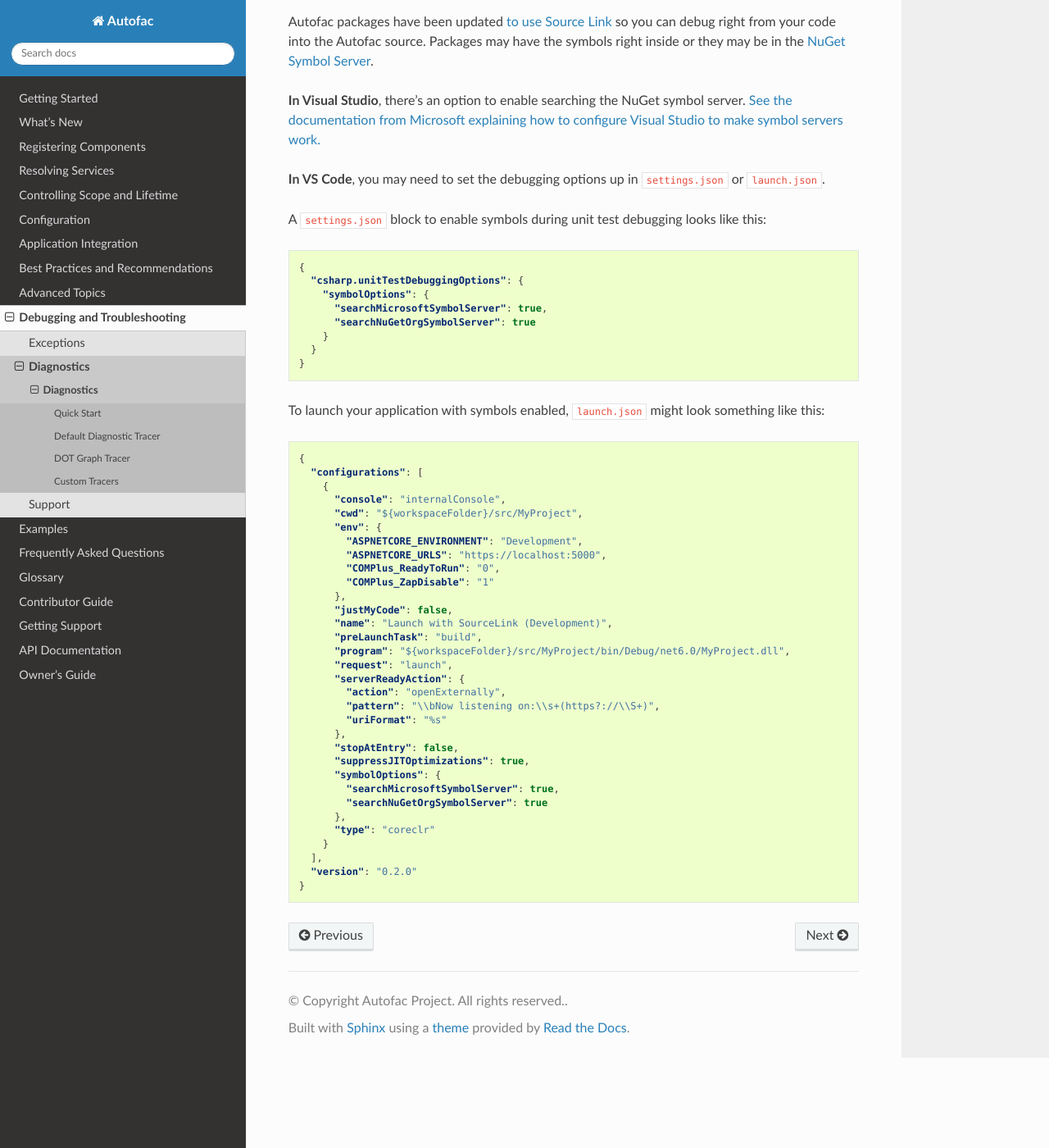
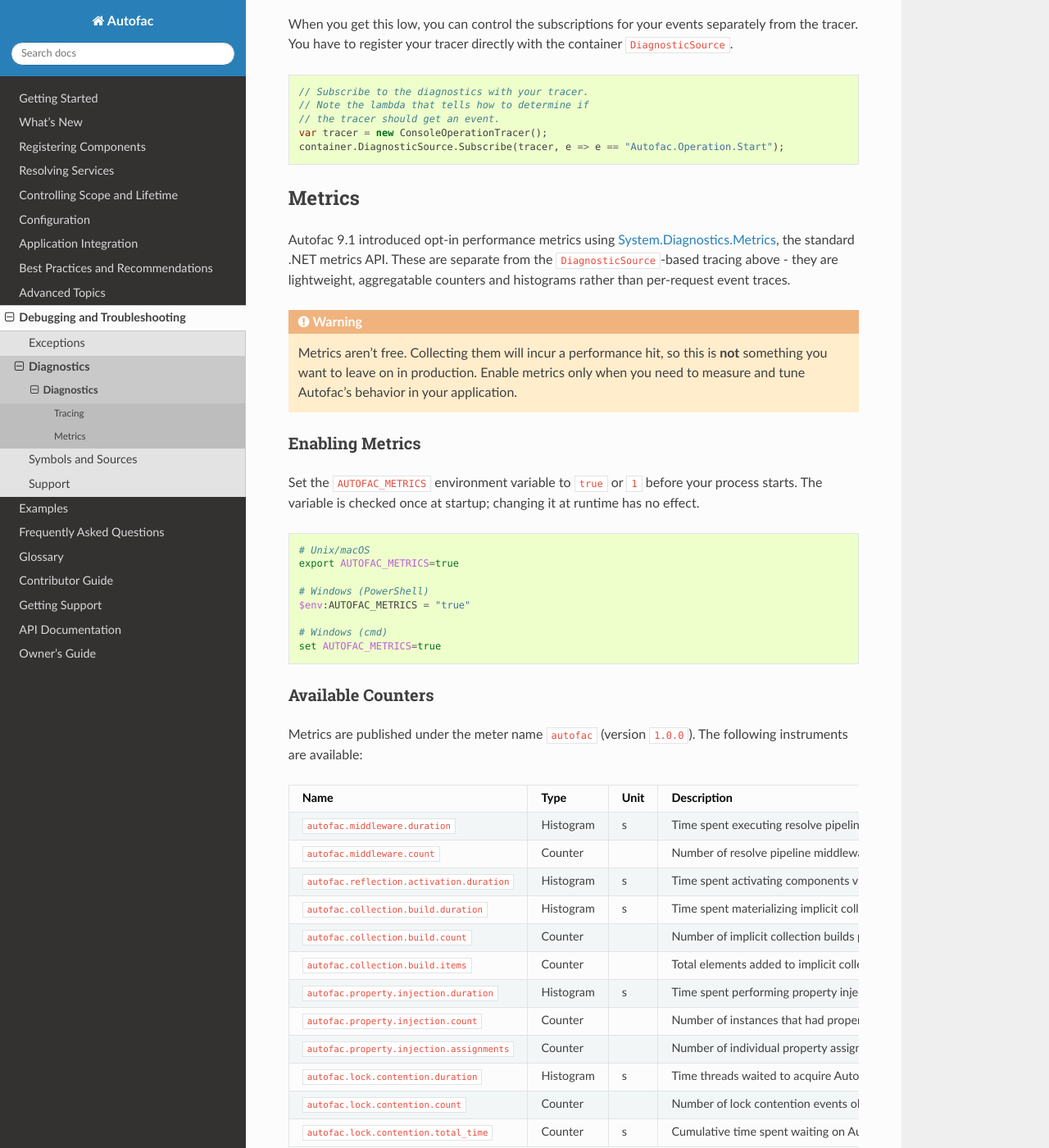
Before and after one commit to autofac/Documentation, a Sphinx documentation site: the page built from docs/troubleshooting/diagnostics.rst, in a window 1280 px wide and 1400 px high, scrolled down 9125 px. Shown: the whole window at 82% size. Built offline with Sphinx 7.4.7 and the Read the Docs theme 3.1.0, drawn with Linux system fonts in a browser that asks for light colours; some of the changed text lies outside the part shown.

Commit message:
Add metrics documentation.

```diff
--- a/docs/troubleshooting/diagnostics.rst
+++ b/docs/troubleshooting/diagnostics.rst
@@ -2,14 +2,23 @@
 Diagnostics
 ===========
 
+Autofac provides some diagnostics capabilities that allow you to monitor and trace the resolution of components within the container. This can help for troubleshooting issues with component registration and resolution, understanding the lifetime of components, and optimizing performance.
+
+.. warning::
+
+    Metrics and diagnostics aren't free. You will get better performance if you **don't** have a diagnostic listener attached to the container and if you **don't** have counters being collected. Further, tracers like ``DefaultDiagnosticTracer`` that generate a full trace of an operation will increase memory and resource usage as they have to hold onto data during the entire resolve operation in order to generate a complete trace. It is recommended you only use diagnostics in a non-production environment; or use diagnostics listeners that handle individual events without tracking full operations.
+
+.. contents:: Diagnostics Options
+  :local:
+  :depth: 1
+
+Tracing
+=======
+
 Autofac 6.0 introduced diagnostics support in the form of `System.Diagnostics.DiagnosticSource <https://docs.microsoft.com/en-us/dotnet/api/system.diagnostics.diagnosticsource?view=netcore-3.1>`_. This allows you to intercept diagnostic events from Autofac.
 
-.. note::
-
-    Diagnostics aren't free. You will get better performance if you **don't** have a diagnostic listener attached to the container. Further, tracers like ``DefaultDiagnosticTracer`` that generate a full trace of an operation will increase memory and resource usage as they have to hold onto data during the entire resolve operation in order to generate a complete trace. It is recommended you only use diagnostics in a non-production environment; or use diagnostics listeners that handle individual events without tracking full operations.
-
 Quick Start
-===========
+-----------
 
 The easiest way to get started with diagnostics is to use the ``Autofac.Diagnostics.DefaultDiagnosticTracer`` class. This tracer will generate a hierarchical trace of resolution operations that you can use in troubleshooting.
 
@@ -67,7 +76,7 @@
     }
 
 Default Diagnostic Tracer
-=========================
+-------------------------
 
 The quick start above shows how you can get going with the ``Autofac.Diagnostics.DefaultDiagnosticTracer``.
 
@@ -161,7 +170,7 @@
 See how the return trip through the middleware changed to a ``X-`` in there? We know the error happened while executing the lambda. You can use these hints to see exactly where in the pipeline things are failing.
 
 DOT Graph Tracer
-================
+----------------
 
 In addition to the ``DefaultDiagnosticTracer`` we provide a graphing tracer in the ``Autofac.Diagnostics.DotGraph`` package.
 
@@ -264,7 +273,7 @@
 In this case, you can see the trace all the way down to the location where it failed is highlighted red and bold. You can also see the exception type and message.
 
 Custom Tracers
-==============
+--------------
 
 Using ``System.Diagnostics.DiagnosticSource`` in Autofac allows you to create your own custom tracer that can handle various events and generate the data that interests you.
 
@@ -351,61 +360,146 @@
     var tracer = new ConsoleOperationTracer();
     container.DiagnosticSource.Subscribe(tracer, e => e == "Autofac.Operation.Start");
 
-Symbols and Sources
--------------------
+Metrics
+=======
 
-Autofac packages have been updated `to use Source Link <https://github.com/dotnet/sourcelink>`_ so you can debug right from your code into the Autofac source. Packages may have the symbols right inside or they may be in the `NuGet Symbol Server <https://docs.microsoft.com/en-us/nuget/create-packages/symbol-packages-snupkg#nugetorg-symbol-server>`_.
+Autofac 9.1 introduced opt-in performance metrics using `System.Diagnostics.Metrics <https://learn.microsoft.com/en-us/dotnet/core/diagnostics/metrics>`_, the standard .NET metrics API. These are separate from the ``DiagnosticSource``-based tracing above - they are lightweight, aggregatable counters and histograms rather than per-request event traces.
 
-**In Visual Studio**, there's an option to enable searching the NuGet symbol server. `See the documentation from Microsoft explaining how to configure Visual Studio to make symbol servers work. <https://docs.microsoft.com/en-us/visualstudio/debugger/specify-symbol-dot-pdb-and-source-files-in-the-visual-studio-debugger>`_
+.. warning::
 
-**In VS Code**, you may need to set the debugging options up in ``settings.json`` or ``launch.json``.
+    Metrics aren't free. Collecting them will incur a performance hit, so this is **not** something you want to leave on in production. Enable metrics only when you need to measure and tune Autofac's behavior in your application.
 
-A ``settings.json`` block to enable symbols during unit test debugging looks like this:
+Enabling Metrics
+----------------
 
-.. sourcecode:: json
+Set the ``AUTOFAC_METRICS`` environment variable to ``true`` or ``1`` before your process starts. The variable is checked once at startup; changing it at runtime has no effect.
 
+.. code-block:: shell
+
+    # Unix/macOS
+    export AUTOFAC_METRICS=true
+
+    # Windows (PowerShell)
+    $env:AUTOFAC_METRICS = "true"
+
+    # Windows (cmd)
+    set AUTOFAC_METRICS=true
+
+Available Counters
+------------------
+
+Metrics are published under the meter name ``autofac`` (version ``1.0.0``). The following instruments are available:
+
+.. list-table::
+   :header-rows: 1
+   :widths: 40 15 10 35
+
+   * - Name
+     - Type
+     - Unit
+     - Description
+   * - ``autofac.middleware.duration``
+     - Histogram
+     - s
+     - Time spent executing resolve pipeline middleware.
+   * - ``autofac.middleware.count``
+     - Counter
+     -
+     - Number of resolve pipeline middleware executions.
+   * - ``autofac.reflection.activation.duration``
+     - Histogram
+     - s
+     - Time spent activating components via ``ReflectionActivator``.
+   * - ``autofac.collection.build.duration``
+     - Histogram
+     - s
+     - Time spent materializing implicit collection services.
+   * - ``autofac.collection.build.count``
+     - Counter
+     -
+     - Number of implicit collection builds performed.
+   * - ``autofac.collection.build.items``
+     - Counter
+     -
+     - Total elements added to implicit collections.
+   * - ``autofac.property.injection.duration``
+     - Histogram
+     - s
+     - Time spent performing property injection.
+   * - ``autofac.property.injection.count``
+     - Counter
+     -
+     - Number of instances that had property injection applied.
+   * - ``autofac.property.injection.assignments``
+     - Counter
+     -
+     - Number of individual property assignments performed.
+   * - ``autofac.lock.contention.duration``
+     - Histogram
+     - s
+     - Time threads waited to acquire Autofac internal locks.
+   * - ``autofac.lock.contention.count``
+     - Counter
+     -
+     - Number of lock contention events observed.
+   * - ``autofac.lock.contention.total_time``
+     - Counter
+     - s
+     - Cumulative time spent waiting on Autofac locks.
+
+.. note::
+
+    The lock contention metrics include per-service and per-lifetime-scope detail in their tags. This can produce high-cardinality data, so be mindful of the storage implications if you forward these to an external metrics backend.
+
+Collecting Metrics
+------------------
+
+Because Autofac uses the standard ``System.Diagnostics.Metrics`` API, you can collect these metrics with any compatible tool.
+
+**Using dotnet-counters (CLI)**
+
+The quickest way to spot-check metrics is `dotnet-counters <https://learn.microsoft.com/en-us/dotnet/core/diagnostics/dotnet-counters>`_:
+
+.. code-block:: shell
+
+    dotnet-counters monitor --counters autofac --process-id <pid>
+
+**Using MeterListener in code**
+
+You can subscribe programmatically to receive measurement callbacks:
+
+.. sourcecode:: csharp
+
+    var listener = new MeterListener();
+
+    listener.InstrumentPublished = (instrument, listener) =>
     {
-      "csharp.unitTestDebuggingOptions": {
-        "symbolOptions": {
-          "searchMicrosoftSymbolServer": true,
-          "searchNuGetOrgSymbolServer": true
+        if (instrument.Meter.Name == "autofac")
+        {
+            listener.EnableMeasurementEvents(instrument);
         }
-      }
-    }
+    };
 
-To launch your application with symbols enabled, ``launch.json`` might look something like this:
+    listener.SetMeasurementEventCallback<double>((instrument, value, tags, state) =>
+    {
+        Console.WriteLine($"{instrument.Name}: {value:F6}s");
+    });
 
-.. sourcecode:: json
+    listener.SetMeasurementEventCallback<long>((instrument, value, tags, state) =>
+    {
+        Console.WriteLine($"{instrument.Name}: {value}");
+    });
 
-    {
-      "configurations": [
-        {
-          "console": "internalConsole",
-          "cwd": "${workspaceFolder}/src/MyProject",
-          "env": {
-            "ASPNETCORE_ENVIRONMENT": "Development",
-            "ASPNETCORE_URLS": "https://localhost:5000",
-            "COMPlus_ReadyToRun": "0",
-            "COMPlus_ZapDisable": "1"
-          },
-          "justMyCode": false,
-          "name": "Launch with SourceLink (Development)",
-          "preLaunchTask": "build",
-          "program": "${workspaceFolder}/src/MyProject/bin/Debug/net6.0/MyProject.dll",
-          "request": "launch",
-          "serverReadyAction": {
-            "action": "openExternally",
-            "pattern": "\\bNow listening on:\\s+(https?://\\S+)",
-            "uriFormat": "%s"
-          },
-          "stopAtEntry": false,
-          "suppressJITOptimizations": true,
-          "symbolOptions": {
-            "searchMicrosoftSymbolServer": true,
-            "searchNuGetOrgSymbolServer": true
-          },
-          "type": "coreclr"
-        }
-      ],
-      "version": "0.2.0"
-    }
+    listener.Start();
+
+**Using OpenTelemetry**
+
+If your application already uses `OpenTelemetry <https://opentelemetry.io/docs/languages/dotnet/>`_, add the ``autofac`` meter to your ``MeterProvider``:
+
+.. sourcecode:: csharp
+
+    using var meterProvider = Sdk.CreateMeterProviderBuilder()
+        .AddMeter("autofac")
+        // Add your exporter of choice:
+        .AddConsoleExporter()
+        .Build();
```
Also changed, not shown: docs/troubleshooting/index.rst (+11 -1 lines), docs/troubleshooting/symbols.rst (added, +59 -0 lines).
